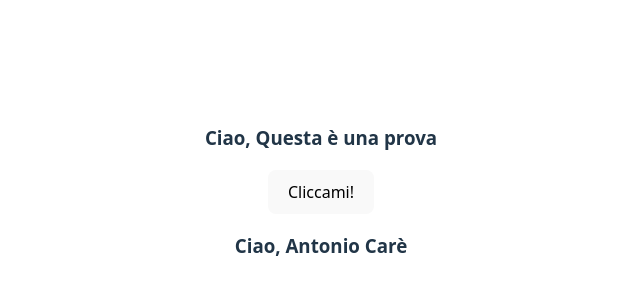
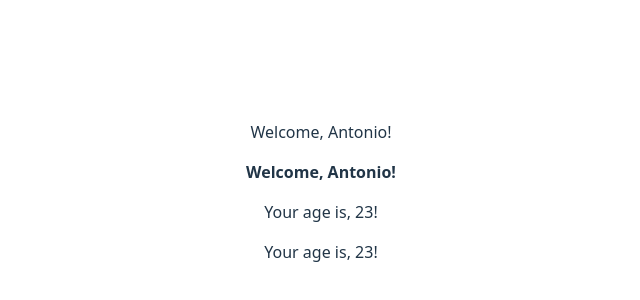
Before and after one commit to AntonioCare/React, a React (Vite) app in the folder esercizi-react/: page / in a window 1280 px wide. Shown: the part 208-508 px from the top of the page, without its empty margins (319-959 px from the left). Built offline with nearby package versions, Linux system fonts and the light colour scheme.

Commit message:
Svolto esercizio Props

```diff
--- a/esercizi-react/src/App.jsx
+++ b/esercizi-react/src/App.jsx
@@ -1,26 +1,10 @@
 import "./App.css";
-import Risultato from "./components/Risultato";
-import Saluto from "./components/saluto";
+import Welcome from "./components/Welcome";
 
 function App() {
-  const nome = "Antonio";
-  const cognome = "Carè";
-  const persona = {
-    nome: "Antonio",
-    cognome: "Carè",
-    eta: 23,
-  };
-  function handleClick() {
-    console.log("Sono stato cliccato");
-  }
   return (
     <>
-      <Risultato operazione={handleClick}></Risultato>
-      {persona.eta > 18 ? (
-        <Saluto nome={persona.nome} cognome={persona.cognome}></Saluto>
-      ) : (
-        <h3>Non sei autorizzato</h3>
-      )}
+      <Welcome nome={"Antonio"} age={23}></Welcome>
     </>
   );
 }
--- /dev/null
+++ b/esercizi-react/src/components/Eta.jsx
@@ -0,0 +1,7 @@
+export default function Eta(props) {
+  return (
+    <>
+      <p>Your age is, {props.age}!</p>
+    </>
+  );
+}
--- a/esercizi-react/src/components/Risultato.jsx
+++ /dev/null
@@ -1,10 +0,0 @@
-import Saluto from "./saluto";
-
-export default function Risultato(props) {
-  return (
-    <>
-      <Saluto nome="Questa è una prova"></Saluto>
-      <button onClick={props.operazione}>Cliccami!</button>
-    </>
-  );
-}
--- /dev/null
+++ b/esercizi-react/src/components/Welcome.jsx
@@ -0,0 +1,12 @@
+import Eta from "./Eta";
+
+export default function Welcome(props) {
+  return (
+    <>
+      <p>Welcome, {props.nome}!</p>
+      <strong>Welcome, {props.nome}!</strong>
+      <p>Your age is, {props.age}!</p>
+      <Eta age={23}></Eta>
+    </>
+  );
+}
--- a/esercizi-react/src/components/saluto.jsx
+++ /dev/null
@@ -1,7 +0,0 @@
-export default function Saluto(props) {
-  return (
-    <h3>
-      Ciao, {props.nome} {props.cognome}
-    </h3>
-  );
-}
```
